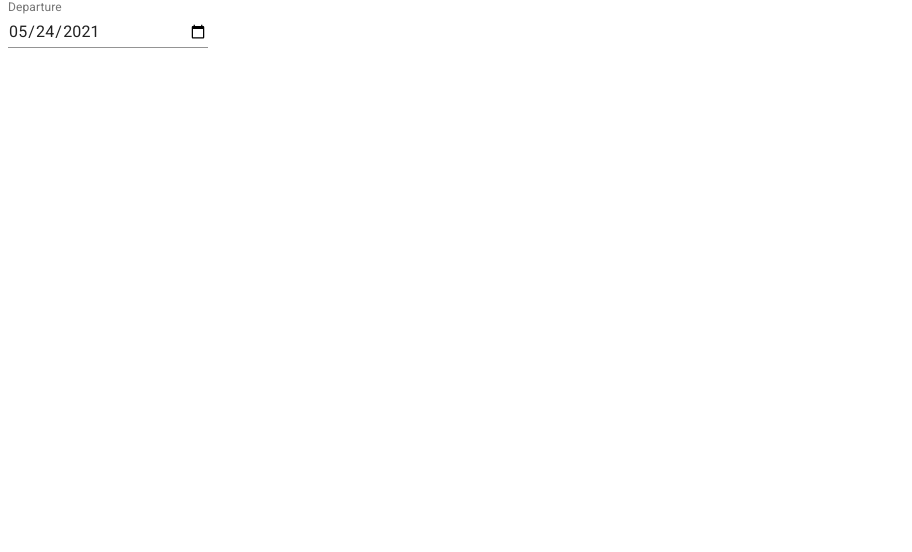
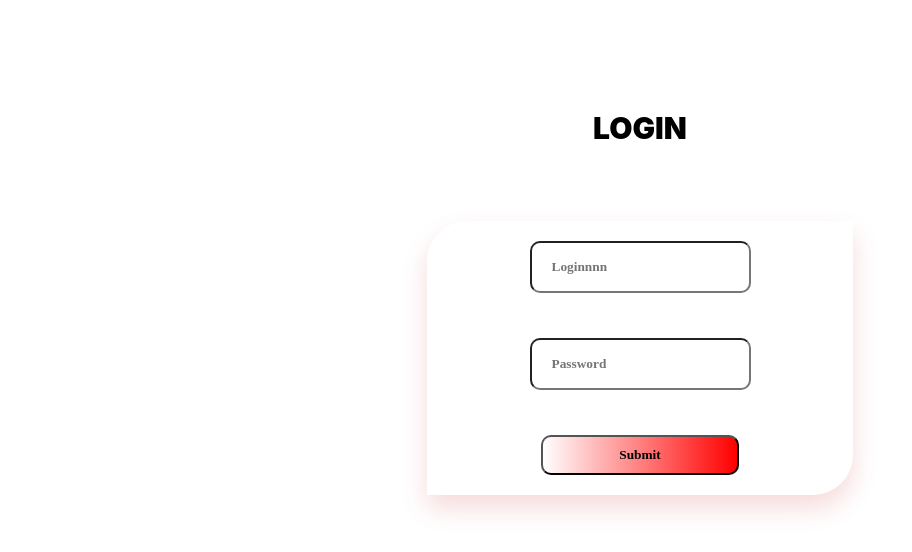
Before and after one commit to mikhailVershkov91/LIIS-test, a React (Create React App) app: page / in a window 1280 px wide. Shown: the top 552 px of the page, without its empty margins (0-912 px from the left). Built offline with nearby package versions, Linux system fonts and the light colour scheme.

Commit message:
form, simple routing

```diff
--- a/package.json
+++ b/package.json
@@ -10,9 +10,12 @@
     "axios": "^0.21.1",
     "react": "^17.0.1",
     "react-dom": "^17.0.1",
+    "react-lifecycles-compat": "^3.0.4",
     "react-redux": "^7.2.2",
+    "react-router-dom": "^5.2.0",
     "react-scripts": "4.0.3",
     "redux": "^4.0.5",
+    "redux-form": "^8.3.7",
     "redux-thunk": "^2.3.0",
     "web-vitals": "^1.1.0"
   },
--- a/src/App.js
+++ b/src/App.js
@@ -1,21 +1,27 @@
+import React from "react";
 import "./App.css";
 import DatePickers from "./components/Date/Date-pickers";
 import { Provider } from "react-redux";
 import store from "./store/store";
+import Auth from "./components/Auth/Auth";
+import { BrowserRouter, Route } from "react-router-dom";
 
 function App() {
 	return (
 		<div className="App">
-			<DatePickers />
+			<Route exact path="/" render={() => <Auth />} />
+			<Route path="/main" render={() => <DatePickers />} />
 		</div>
 	);
 }
 
 const MainApp = () => {
 	return (
-		<Provider store={store}>
-			<App />
-		</Provider>
+		<BrowserRouter>
+			<Provider store={store}>
+				<App />
+			</Provider>
+		</BrowserRouter>
 	);
 };
 
--- /dev/null
+++ b/src/components/Auth/Auth-redux-form.jsx
@@ -0,0 +1,52 @@
+import React from "react";
+import { reduxForm, Field } from "redux-form";
+import { required, maxLength15, email } from "../utils/validators";
+import s from "./Auth.module.css";
+
+const Input = ({ input, meta, ...props }) => {
+	const hasError = meta.touched && meta.error;
+
+	return (
+		<div className={`${s.formControl} ${hasError ? s.error : ""}`}>
+			<div>
+				<input {...input} {...props} />
+			</div>
+			{hasError && <span>{meta.error}</span>}
+		</div>
+	);
+};
+
+const LoginForm = (props) => {
+	return (
+		<form onSubmit={props.handleSubmit}>
+			<div className={s.formInputContainer}>
+				<Field
+					placeholder={"Loginnnn"}
+					component={Input}
+					name={"login"}
+					validate={[required, maxLength15, email]}
+					className={s.formInput}
+				/>
+			</div>
+			<div className={s.formInputContainer}>
+				<Field
+					placeholder={"Password"}
+					component={Input}
+					name={"password"}
+					validate={[required, maxLength15]}
+					type={"password"}
+					className={s.formInput}
+				/>
+			</div>
+			<div>
+				<button className={s.formButton}>Submit</button>
+			</div>
+		</form>
+	);
+};
+
+const AuthReduxForm = reduxForm({
+	form: "login",
+})(LoginForm);
+
+export default AuthReduxForm;
--- /dev/null
+++ b/src/components/Auth/Auth.jsx
@@ -0,0 +1,57 @@
+import React from "react";
+import s from "./Auth.module.css";
+// import { Redirect } from "react-router-dom";
+import { connect } from "react-redux";
+import { toggleIsAuth } from "../../store/auth-reducer";
+import AuthReduxForm from "./Auth-redux-form";
+
+const Auth = (props) => {
+	const token = localStorage.getItem("token");
+
+	props.toggleIsAuth(true); // непонятно зачем?
+
+	if (token == null) {
+		props.toggleIsAuth(false);
+	}
+
+	const onSubmit = (formData) => {
+		if (formData.login === "test@test.ru" && formData.password === "123") {
+			localStorage.setItem("token", "logged_in_already");
+			props.toggleIsAuth(true);
+			console.log("Yeeeeaaaah!");
+		} else {
+			alert("Email or password is incorrect");
+		}
+	};
+
+	// if (props.isAuth === true) {
+	// 	return <Redirect to={"/otp"} />;
+	// }
+
+	return (
+		<div>
+			<div className={`${s.standartSection} ${s.loginWrap}`}>
+				<div className={s.container}>
+					<h3 className={`${s.title} ${s.textCenter} ${s.textUppercase}`}>
+						Login
+					</h3>
+					<div className={s.row}>
+						<div className={s.col4}>
+							<div className={s.item}>
+								<div className={`${s.form} ${s.textCenter}`}>
+									<AuthReduxForm onSubmit={onSubmit} />
+								</div>
+							</div>
+						</div>
+					</div>
+				</div>
+			</div>
+		</div>
+	);
+};
+
+const mapStateToProps = (state) => ({
+	isAuth: state.auth.isAuth,
+});
+
+export default connect(mapStateToProps, { toggleIsAuth })(Auth);
--- /dev/null
+++ b/src/components/Auth/Auth.module.css
@@ -0,0 +1,94 @@
+.textCenter {
+	text-align: center;
+}
+
+.textUppercase {
+	text-transform: uppercase;
+}
+
+.standartSection {
+	padding: 80px 0;
+	background-color: #ffffff;
+	left: 0;
+	width: 100%;
+	height: 100%;
+}
+
+.title {
+	font-weight: 900;
+	margin-bottom: 75px;
+	font-size: 30px;
+	color: black;
+}
+
+.col4 {
+	width: 33.3333%;
+	border-radius: 10px;
+}
+
+.row {
+	display: flex;
+	justify-content: center;
+}
+
+.item {
+	box-shadow: 0 13px 27px rgba(196, 9, 9, 0.15);
+	padding: 20px;
+	background-color: #ffffff;
+	border-top-left-radius: 40px;
+	border-bottom-right-radius: 40px;
+}
+
+.item .form {
+	display: block;
+}
+
+.formInput {
+	padding: 16px 20px;
+	color: black;
+	border-radius: 10px;
+	font-family: "Chilanka", cursive;
+	font-weight: bold;
+	margin-bottom: 5px;
+}
+
+.formInputContainer {
+	margin-bottom: 40px;
+}
+
+.formInput:hover {
+	cursor: pointer;
+	box-shadow: 0 13px 27px rgba(0, 0, 0, 0.15);
+}
+
+.formButton {
+	background: linear-gradient(to right, white, red);
+	padding: 10px 76px;
+	border-radius: 10px;
+	color: black;
+	font-family: "Chilanka", cursive;
+	font-weight: bold;
+}
+
+.formButton:hover {
+	background: linear-gradient(to right, red, white);
+	transition: 0.2s;
+	cursor: pointer;
+	color: white;
+}
+
+/* ERROR */
+
+.formControl.error input {
+	border: 5px red solid;
+}
+
+.formControl.error span {
+	color: red;
+}
+
+.formSummaryError {
+	border: 3px blue solid;
+	padding: 5px;
+	color: red;
+}
--- /dev/null
+++ b/src/components/utils/validators.js
@@ -0,0 +1,25 @@
+export const required = (value) => {
+	if (value) return undefined;
+	return "Field is required";
+};
+
+export const maxLength15 = (value) => {
+	if (value && value.length > 15) return "Max length is 15 symbols";
+	return undefined;
+};
+
+export const maxLength5 = (value) => {
+	if (value && value.length > 5) return "Max length is 5 symbols";
+	return undefined;
+};
+
+export const email = (value) => {
+	if (value && !/^[A-Z0-9._%+-]+@[A-Z0-9.-]+\.[A-Z]{2,4}$/i.test(value))
+		return "Invalid email address";
+	return undefined;
+};
+
+export const number = (value) => {
+	if (value && isNaN(Number(value))) return "Must be a number";
+	return undefined;
+};
--- a/src/index.js
+++ b/src/index.js
@@ -1,14 +1,15 @@
-import React from 'react';
-import ReactDOM from 'react-dom';
-import './index.css';
-import App from './App';
-import reportWebVitals from './reportWebVitals';
+import React from "react";
+import ReactDOM from "react-dom";
+import "./index.css";
+// import App from "./App";
+import reportWebVitals from "./reportWebVitals";
+import MainApp from "./App";
 
 ReactDOM.render(
-  <React.StrictMode>
-    <App />
-  </React.StrictMode>,
-  document.getElementById('root')
+	<React.StrictMode>
+		<MainApp />
+	</React.StrictMode>,
+	document.getElementById("root")
 );
 
 // If you want to start measuring performance in your app, pass a function
--- a/src/plugins/axios.js
+++ b/src/plugins/axios.js
@@ -1,6 +1,4 @@
 import axios from "axios";
-
-// const dat = "2021-09-01";
 
 const instance = axios.create({
 	baseURL:
--- a/src/store/store.js
+++ b/src/store/store.js
@@ -1,9 +1,12 @@
 import { createStore, combineReducers, applyMiddleware } from "redux";
 import thunkMiddleware from "redux-thunk";
 import ticketsReducer from "./tickets-reducer";
+import authReducer from "./auth-reducer";
+import { reducer as formReducer } from "redux-form";
 
 let rootReducer = combineReducers({
-	// auth: authReducer,
+	form: formReducer,
+	auth: authReducer,
 	tickets: ticketsReducer,
 });
 
```
Also changed, not shown: 1 other file (tests, documents, lock files or other folders).
